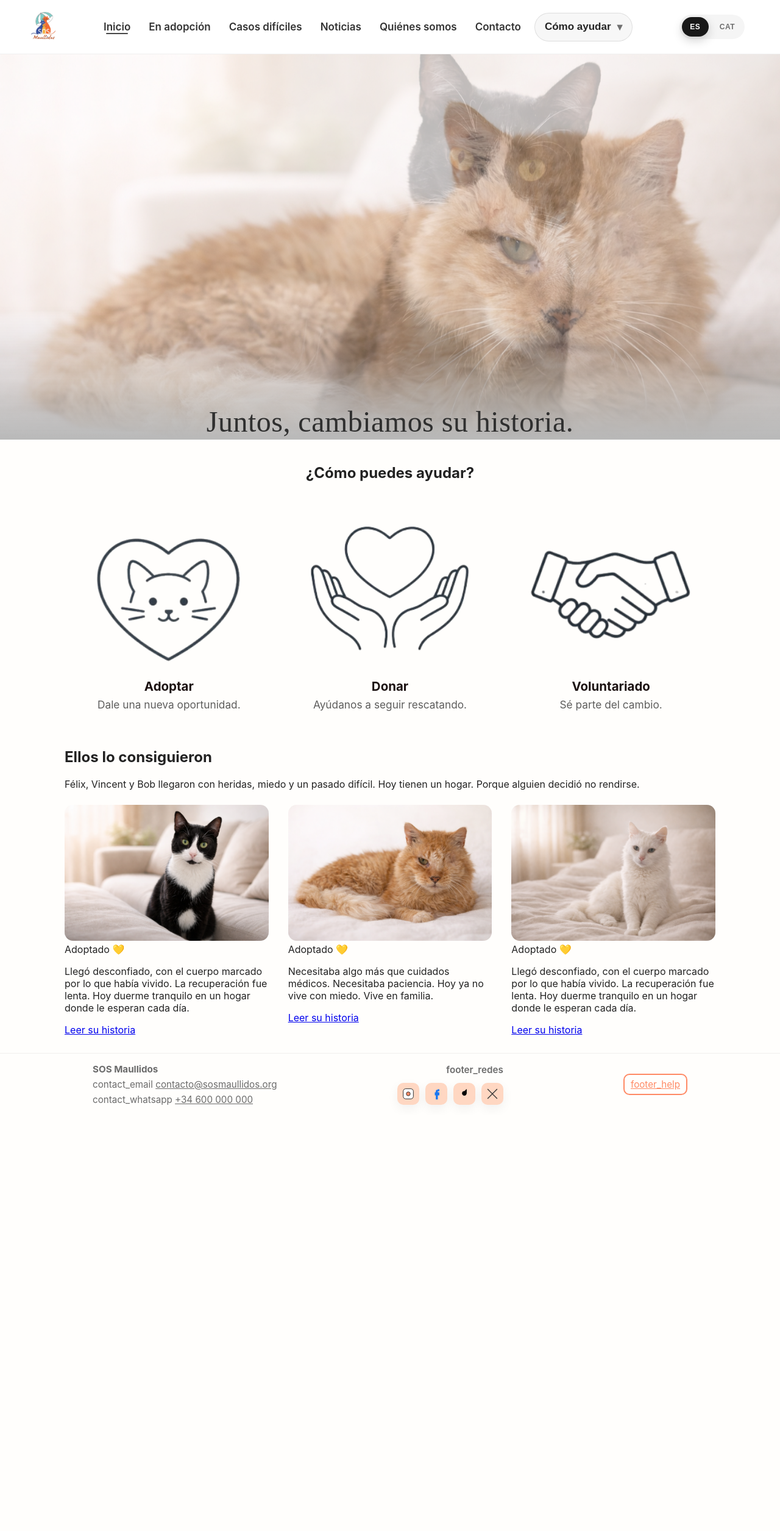
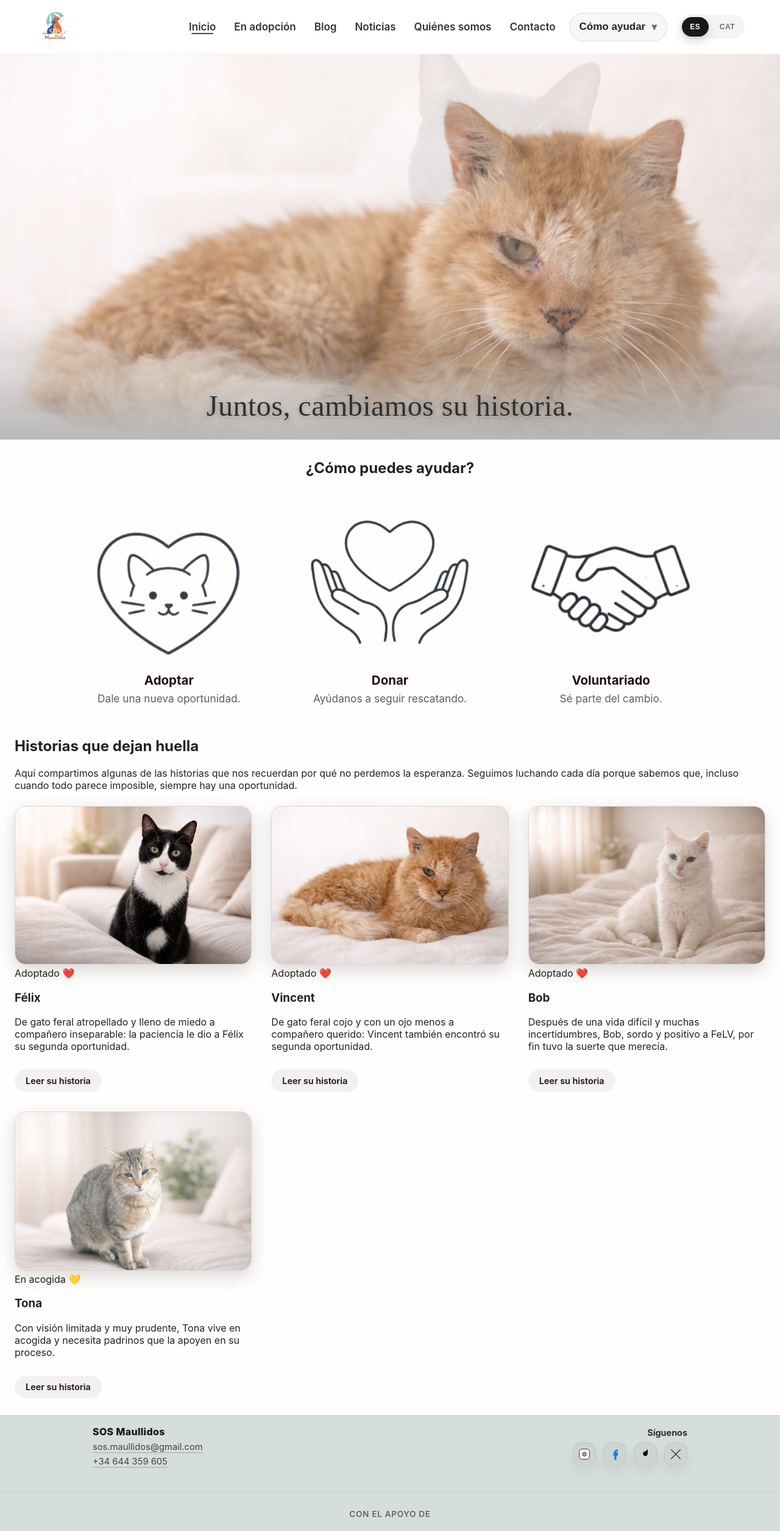
Before and after one commit to MontseMoran/sos-maullidos, a React (Vite) app: page /#/ in a window 1280 px wide. Shown: the top 2511 px of the page at 61% size. Before the commit the page ends 1829 px from the top, so only its background shows below. Built offline with nearby package versions, Linux system fonts and the light colour scheme; no server answers.

Commit message:
Add footer and images

```diff
--- a/src/components/Footer/Footer.jsx
+++ b/src/components/Footer/Footer.jsx
@@ -4,31 +4,34 @@
 
 export default function Footer() {
   const { t } = useTranslation();
+  const { t: tHome } = useTranslation("home");
+
   return (
     <footer className="site-footer">
       <div className="inner">
         <div className="left">
           <div className="brand-small">{t("brand")}</div>
+
           <div className="contact-small">
-            {t("contact_email")}{" "}
-            <a href="mailto:contacto@sosmaullidos.org">
-              contacto@sosmaullidos.org
+            <a href="mailto:sos.maullidos@gmail.com">
+              sos.maullidos@gmail.com
             </a>
           </div>
+
           <div className="contact-small">
-            {t("contact_whatsapp")}{" "}
             <a
-              href="https://wa.me/34600000000"
+              href="https://wa.me/34644359005"
               target="_blank"
               rel="noopener noreferrer"
             >
-              +34 600 000 000
+              +34 644 359 605
             </a>
           </div>
         </div>
 
         <div className="socials">
-          <div className="social-label">{t("footer_redes")}</div>
+          <div className="social-label">{tHome("footer_redes")}</div>
+
           <div className="social-icons">
             <a
               href="https://www.instagram.com/sosmaullidos/"
@@ -36,6 +39,7 @@
               rel="noopener noreferrer"
               aria-label="Instagram"
             >
+              {/* Instagram */}
               <svg width="20" height="20" viewBox="0 0 24 24" fill="none">
                 <path
                   d="M7 2h10a5 5 0 015 5v10a5 5 0 01-5 5H7a5 5 0 01-5-5V7a5 5 0 015-5z"
@@ -51,8 +55,9 @@
                 />
               </svg>
             </a>
+
             <a
-              href="https://www.facebook.com/sosmaullidos?locale=es_ES"
+              href="https://www.facebook.com/sosmaullidos"
               target="_blank"
               rel="noopener noreferrer"
               aria-label="Facebook"
@@ -64,6 +69,7 @@
                 />
               </svg>
             </a>
+
             <a
               href="https://www.tiktok.com/@sos.maullidos"
               target="_blank"
@@ -79,6 +85,7 @@
                 />
               </svg>
             </a>
+
             <a
               href="https://x.com/sos_maullidos"
               target="_blank"
@@ -96,15 +103,31 @@
             </a>
           </div>
         </div>
+      </div>
 
-        <div className="right">
-          <div className="help-cta">
-            <a className="btn" href="/contacto">
-              {t("footer_help")}
-            </a>
-          </div>
-        </div>
-      </div>
+      {/* ===== BLOQUE SUBVENCIONES ===== */}
+   <div className="footer-support">
+  <div className="footer-support-title">
+    {tHome("footer_support")}
+  </div>
+
+  <div className="footer-logos">
+    <div className="footer-logo footer-logo--light">
+      <img
+        src="images/gobierno.png"
+        alt="Gobierno de España - Ministerio de Derechos Sociales y Agenda 2030"
+      />
+    </div>
+
+    <div className="footer-logo footer-logo--dark">
+      <img
+        src="images/ayuntamiento.png"
+        alt="Ajuntament de Pallejà"
+      />
+    </div>
+  </div>
+</div>
+
     </footer>
   );
 }
--- a/src/components/Footer/footer.scss
+++ b/src/components/Footer/footer.scss
@@ -1,72 +1,152 @@
+.site-footer {
+  background: #d6dedb;
+  border-top: 1px solid rgba(0, 0, 0, 0.06);
+  padding: 28px 0;
+}
+
 .site-footer .inner {
-  font-size: 0.95rem;
+  /* mobile first */
   display: flex;
-  align-items: center;
-  justify-content: space-between;
-  gap: 16px;
+  flex-direction: column;
+  gap: 20px;
+
+  padding: 0 18px;
 }
+
+/* ===== LEFT ===== */
+
 .site-footer .left {
   display: flex;
   flex-direction: column;
   gap: 6px;
 }
+
 .site-footer .brand-small {
-  font-weight: 700;
+  font-weight: 800;
+  font-size: 1rem;
+  letter-spacing: 0.02em;
+  color: rgba(0, 0, 0, 0.9);
 }
+
+.site-footer .contact-small {
+  font-size: 0.92rem;
+  color: rgba(0, 0, 0, 0.7);
+}
+
 .site-footer .contact-small a {
   color: inherit;
-  text-decoration: underline;
+  text-decoration: none;
+  border-bottom: 1px solid rgba(0, 0, 0, 0.25);
+  transition: color 0.15s ease, border-color 0.15s ease;
 }
+
+.site-footer .contact-small a:hover {
+  color: rgba(0, 0, 0, 0.9);
+  border-bottom-color: rgba(0, 0, 0, 0.5);
+}
+
+/* ===== SOCIALS ===== */
+
 .socials {
   display: flex;
   flex-direction: column;
-  gap: 6px;
-  align-items: flex-end;
+  gap: 8px;
 }
+
 .social-label {
-  font-weight: 600;
-  margin-bottom: 6px;
+  font-size: 0.9rem;
+  font-weight: 700;
+  color: rgba(0, 0, 0, 0.8);
 }
+
 .social-icons {
   display: flex;
-  gap: 10px;
+  gap: 12px;
+  flex-wrap: wrap;
 }
+
 .social-icons a {
+  width: 38px;
+  height: 38px;
+  border-radius: 14px;
+
   display: inline-flex;
   align-items: center;
   justify-content: center;
-  width: 36px;
-  height: 36px;
-  border-radius: 10px;
-  background: var(--accent-2);
-  box-shadow: 0 6px 18px rgba(14, 20, 30, 0.06);
-  transition: transform 0.12s;
-}
-.social-icons a:hover {
-  transform: translateY(-4px);
-}
-.right .help-cta .btn {
-  background: transparent;
-  color: var(--accent);
-  border: 2px solid var(--accent);
-  padding: 6px 10px;
-  border-radius: 10px;
+
+  background: rgba(0, 0, 0, 0.04);
+  border: 1px solid rgba(0, 0, 0, 0.08);
+  box-shadow: 0 10px 20px rgba(14, 20, 30, 0.06);
+
+  transition: transform 0.14s ease,
+              box-shadow 0.14s ease,
+              background 0.14s ease;
 }
 
-@media (max-width: 600px) {
+.social-icons a:hover {
+  transform: translateY(-3px);
+  background: rgba(0, 0, 0, 0.06);
+  box-shadow: 0 14px 28px rgba(14, 20, 30, 0.12);
+}
+.footer-support {
+  margin-top: 40px;
+  padding-top: 28px;
+  border-top: 1px solid rgba(0,0,0,0.06);
+
+  text-align: center;
+}
+
+.footer-support-title {
+  font-size: 0.85rem;
+  font-weight: 600;
+  letter-spacing: 0.05em;
+  text-transform: uppercase;
+  color: rgba(0,0,0,0.55);
+  margin-bottom: 22px;
+}
+
+.footer-logos {
+  display: flex;
+  justify-content: center;
+  align-items: center;
+  gap: 60px;
+  flex-wrap: wrap;
+}
+
+.footer-logos img {
+  height: 60px;
+  width: auto;
+  object-fit: contain;
+
+  background: #5cbe92;
+  padding: 12px 18px;
+  border-radius: 12px;
+
+  box-shadow: 0 6px 18px rgba(0,0,0,0.06);
+
+  transition: transform 0.2s ease, box-shadow 0.2s ease;
+}
+
+.footer-logos img:hover {
+  transform: translateY(-3px);
+  box-shadow: 0 10px 24px rgba(0,0,0,0.08);
+}
+
+
+
+/* ===== DESKTOP ===== */
+
+@media (min-width: 900px) {
   .site-footer .inner {
-    flex-direction: column;
-    align-items: flex-start;
+    max-width: 1200px;
+    margin: 0 auto;
+
+    flex-direction: row;
+    align-items: center;
+    justify-content: space-between;
   }
+
   .socials {
-    align-self: stretch;
-    justify-content: space-between;
-    flex-direction: row;
-    width: 100%;
-  }
-  .right {
-    width: 100%;
-    display: flex;
-    justify-content: flex-end;
+    align-items: flex-end;
   }
 }
--- a/src/components/Nav/Nav.jsx
+++ b/src/components/Nav/Nav.jsx
@@ -61,11 +61,11 @@
             </NavLink>
 
             <NavLink
-              to="/casos-dificiles"
+              to="/blog"
               className={navClass}
               onClick={closeAll}
             >
-              {t("cases")}
+              {t("blog")}
             </NavLink>
 
             <NavLink to="/noticias" className={navClass} onClick={closeAll}>
--- a/src/components/Nav/nav.scss
+++ b/src/components/Nav/nav.scss
@@ -317,9 +317,11 @@
     padding: 12px 18px;
     min-height: 72px;
 
-    display: grid;
-    grid-template-columns: auto 1fr auto;
+    display: flex;
+    flex-wrap: nowrap;
     align-items: center;
+    justify-content: space-between;
+    gap: 12px;
   }
 
   .nav-item::after {
@@ -335,54 +337,73 @@
   }
 
   .brand-logo {
-    transform: translateX(-18px);
+    transform: none;
+  }
+
+  .brand {
+    flex: 0 0 auto;
   }
 
   .nav-drawer {
-    flex-basis: auto;
+    flex: 1 1 auto;
+    min-width: 0;
   }
 
   .links {
     position: static;
-    width: auto;
+    width: 100%;
+    min-width: 0;
     max-height: none;
     overflow: visible;
-
     background: transparent;
     backdrop-filter: none;
     border: 0;
     border-radius: 0;
     box-shadow: none;
-
+    margin-right: 0;
     opacity: 1;
     pointer-events: auto;
     transform: none;
     transition: none;
-
-    padding-left: 28px;
-    margin: 0;
-    justify-self: center;
+    padding-left: 0;
+    justify-self: auto;
     z-index: auto;
   }
 
   .links-inner {
     flex-direction: row;
     align-items: center;
+    justify-content: flex-end;
     gap: 14px;
     padding: 0;
     flex-wrap: nowrap;
     white-space: nowrap;
+    width: 100%;
+    min-width: 0;
+    max-width: none;
+    margin: 0;
+  }
+
+  .nav-item {
+    width: auto;
+    justify-content: center;
+    text-align: center;
+    flex: 0 0 auto;
   }
 
   .nav-left {
-    justify-self: start;
-    flex: initial;
-    min-width: auto;
+    display: flex;
+    align-items: center;
+    gap: 18px;
+    flex: 1 1 auto;
+    min-width: 0;
+    flex-wrap: nowrap;
   }
 
   .nav-right {
-    justify-self: end;
+    flex: 0 0 auto;
     align-self: center;
+    margin-left: 8px;
   }
 
   .nav-item:hover::after {
@@ -391,6 +412,12 @@
 
   .dropdown {
     position: relative;
+    width: auto;
+    flex: 0 0 auto;
+  }
+
+  .drop-btn {
+    width: auto;
   }
 
   .drop-panel {
--- a/src/i18n/locales/cat/common.json
+++ b/src/i18n/locales/cat/common.json
@@ -2,7 +2,7 @@
   "brand": "SOS Maullidos",
   "home": "Inici",
   "adoption": "En adopció",
-  "cases": "Casos difícils",
+  "blog": "Blog",
   "news": "Notícies",
   "about": "Qui som",
   "contact": "Contacte",
--- a/src/i18n/locales/cat/home.json
+++ b/src/i18n/locales/cat/home.json
@@ -1,12 +1,15 @@
 {
   "hero_title": "Junts, canviem la seva història.",
-  "success_title": "Ells ho van aconseguir",
-  "success_intro": "En Fèlix, en Vincent i en Bob van arribar amb ferides, por i un passat difícil. Avui tenen una llar. Perquè algú va decidir no rendir-se.",
+  "success_title": "Històries que deixen petjada",
+  "success_intro": "Aquí compartim algunes de les històries que ens recorden per què no perdem l’esperança. Continuem lluitant cada dia perquè sabem que, fins i tot quan tot sembla impossible, sempre hi ha una oportunitat.",
 
-  "felix_excerpt": "Va arribar desconfiat, amb el cos marcat pel que havia viscut. La recuperació va ser lenta. Avui dorm tranquil en una llar on l’esperen cada dia.",
-  "vincent_excerpt": "Necessitava alguna cosa més que cures mèdiques. Necessitava paciència. Avui ja no viu amb por. Viu en família.",
+  "felix_excerpt": "De gat feral atropellat i ple de por a company inseparable: la paciència va donar a en Félix la seva segona oportunitat.",
+  "vincent_excerpt": "De gat feral coix i amb un ull menys a company estimat: el Vincent també va trobar la seva segona oportunitat.",
+  "bob_excerpt": "Després d’una vida difícil i plena d’incerteses, en Bob, sord i positiu a FeLV, per fi va tenir la sort que es mereixia.",
+  "tona_excerpt":"Amb visió limitada i molt prudent, la Tona viu protegida en acollida i busca padrins que l’ajudin en el seu camí.",
 
-  "adopted_badge": "Adoptat 💛",
+  "adopted_badge": "Adoptat ❤️",
+  "in_foster_badge": "En acollida 💛",
   "read_story": "Llegir la seva història",
   "help_title": "Com pots ajudar?",
 "help_adopt_title": "Adoptar",
@@ -14,5 +17,8 @@
 "help_donate_title": "Donar",
 "help_donate_desc": "Ajuda’ns a continuar rescatant.",
 "help_volunteer_title": "Voluntariat",
-"help_volunteer_desc": "Sigues part del canvi."
+"help_volunteer_desc": "Sigues part del canvi.",
+"footer_redes": "Segueix-nos",
+"footer_support": "Amb el suport de"
+
 }
--- a/src/i18n/locales/es/common.json
+++ b/src/i18n/locales/es/common.json
@@ -2,7 +2,7 @@
   "brand": "SOS Maullidos",
   "home": "Inicio",
   "adoption": "En adopción",
-  "cases": "Casos difíciles",
+  "blog": "Blog",
   "news": "Noticias",
   "about": "Quiénes somos",
   "contact": "Contacto",
--- a/src/i18n/locales/es/home.json
+++ b/src/i18n/locales/es/home.json
@@ -1,12 +1,15 @@
 {
   "hero_title": "Juntos, cambiamos su historia.",
-  "success_title": "Ellos lo consiguieron",
-  "success_intro": "Félix, Vincent y Bob llegaron con heridas, miedo y un pasado difícil. Hoy tienen un hogar. Porque alguien decidió no rendirse.",
+  "success_title": "Historias que dejan huella",
+  "success_intro": "Aquí compartimos algunas de las historias que nos recuerdan por qué no perdemos la esperanza. Seguimos luchando cada día porque sabemos que, incluso cuando todo parece imposible, siempre hay una oportunidad.",
 
-  "felix_excerpt": "Llegó desconfiado, con el cuerpo marcado por lo que había vivido. La recuperación fue lenta. Hoy duerme tranquilo en un hogar donde le esperan cada día.",
-  "vincent_excerpt": "Necesitaba algo más que cuidados médicos. Necesitaba paciencia. Hoy ya no vive con miedo. Vive en familia.",
+  "felix_excerpt": "De gato feral atropellado y lleno de miedo a compañero inseparable: la paciencia le dio a Félix su segunda oportunidad.",
+  "vincent_excerpt": "De gato feral cojo y con un ojo menos a compañero querido: Vincent también encontró su segunda oportunidad.",
+  "bob_excerpt": "Después de una vida difícil y muchas incertidumbres, Bob, sordo y positivo a FeLV, por fin tuvo la suerte que merecía.",
+  "tona_excerpt":"Con visión limitada y muy prudente, Tona vive en acogida y necesita padrinos que la apoyen en su proceso.",
 
-  "adopted_badge": "Adoptado 💛",
+  "adopted_badge": "Adoptado ❤️",
+  "in_foster_badge": "En acogida 💛",
   "read_story": "Leer su historia",
   "help_title": "¿Cómo puedes ayudar?",
   "help_adopt_title": "Adoptar",
@@ -14,6 +17,8 @@
   "help_donate_title": "Donar",
   "help_donate_desc": "Ayúdanos a seguir rescatando.",
   "help_volunteer_title": "Voluntariado",
-  "help_volunteer_desc": "Sé parte del cambio."
+  "help_volunteer_desc": "Sé parte del cambio.",
+"footer_redes": "Síguenos",
+"footer_support": "Con el apoyo de"
 
 }
--- a/src/pages/Home.jsx
+++ b/src/pages/Home.jsx
@@ -144,6 +144,7 @@
               <img src="images/felix.png" alt="Félix" />
               <span className="badge">{tHome("adopted_badge")}</span>
             </div>
+            <h3 className="story-name">Félix</h3>
             <p>{tHome("felix_excerpt")}</p>
             <Link to="/historias/felix" className="btn">
               {tHome("read_story")}
@@ -155,18 +156,31 @@
               <img src="images/vincent.png" alt="Vincent" />
               <span className="badge">{tHome("adopted_badge")}</span>
             </div>
+            <h3 className="story-name">Vincent</h3>
             <p>{tHome("vincent_excerpt")}</p>
             <Link to="/historias/vincent" className="btn">
               {tHome("read_story")}
             </Link>
           </div>
- <div className="story-card">
+          <div className="story-card">
             <div className="story-image">
               <img src="images/bob.png" alt="Félix" />
               <span className="badge">{tHome("adopted_badge")}</span>
             </div>
-            <p>{tHome("felix_excerpt")}</p>
+            <h3 className="story-name">Bob</h3>
+            <p>{tHome("bob_excerpt")}</p>
             <Link to="/historias/bob" className="btn">
+              {tHome("read_story")}
+            </Link>
+          </div>
+           <div className="story-card">
+            <div className="story-image">
+              <img src="images/tona.png" alt="Tona" />
+              <span className="badge">{tHome("in_foster_badge")}</span>
+            </div>
+            <h3 className="story-name">Tona</h3>
+            <p>{tHome("tona_excerpt")}</p>
+            <Link to="/historias/tona" className="btn">
               {tHome("read_story")}
             </Link>
           </div>
--- a/src/styles/Home.scss
+++ b/src/styles/Home.scss
@@ -59,9 +59,10 @@
   min-height: 70vh;
   display: flex;
   align-items: flex-end;
-  padding-bottom: 32px;
+  padding-bottom: 44px;
   justify-content: center;
   text-align: center;
+  padding-bottom: clamp(16px, 4vh, 56px);
 }
 
 .hero-title {
@@ -71,7 +72,10 @@
   line-height: 1.2;
   letter-spacing: 0.01em;
   color: #2f2f2f;
-  margin: 0;
+  margin: 0 0 clamp(26px, 1.2vh, 18px);
+   text-shadow:
+    0 1px 1px rgba(255, 255, 255, 0.35),
+    0 2px 6px rgba(0, 0, 0, 0.28);
 }
 
 .story-image img {
@@ -163,9 +167,35 @@
   gap: 32px;
   margin-top: 24px;
 }
+.story-image img {
+  border-radius: 18px;
+  border: 1px solid rgba(0,0,0,0.16);
+  box-shadow: 0 10px 30px rgba(0,0,0,0.15);
+}
+
+.story-card .btn {
+  display: inline-block;
+  margin-top: 12px;
+  padding: 10px 18px;
+  border-radius: 999px;
+  font-size: 0.9rem;
+  font-weight: 600;
+  text-decoration: none;
+
+  background: rgba(0, 0, 0, 0.05);
+  color: #1c1212;
+
+  transition: all 0.2s ease;
+}
+
+.story-card .btn:hover {
+  background: rgba(0, 0, 0, 0.9);
+  color: #fff;
+}
+
 
 /* ===== TABLET (>=600px) ===== */
-@media (min-width: 600px) {
+@media (min-width: 600px) and (max-width: 899px) {
   .help-section {
     padding: 40px 0;
   }
@@ -200,10 +230,55 @@
   .help-card p {
     font-size: 1.03rem;
   }
+ .success-section {
+    max-width: 760px;
+    margin: 0 auto;
+  }
+    .success-section p {
+    max-width: 520px;
+  }
+
+  .story-card {
+    display: grid;
+    grid-template-columns: minmax(260px, 340px) minmax(0, 1fr);
+    gap: 12px 18px;
+    align-items: start;
+  }
+
+  .story-card .story-image {
+    grid-column: 1;
+    grid-row: 1 / span 2;
+    align-self: center;
+    justify-self: start;
+    width: 100%;
+  }
+
+  .story-card .story-image img {
+    width: 100%;
+    min-height: 220px;
+    object-fit: cover;
+  }
+
+  .story-card p {
+    grid-column: 2;
+    grid-row: 1;
+    margin: 0;
+  }
+
+  .story-card .btn {
+    grid-column: 2;
+    grid-row: 2;
+    justify-self: start;
+  }
 }
 
 /* ===== DESKTOP (>=900px) ===== */
 @media (min-width: 900px) {
+  .help-grid {
+    grid-template-columns: repeat(3, 1fr);
+    gap: 20px;
+  }
+
   .help-icon-wrapper {
     height: 300px;
   }
@@ -225,8 +300,16 @@
   .help-card p {
     font-size: 1.08rem;
   }
-   .stories-grid {
+  .stories-grid {
     grid-template-columns: repeat(3, 1fr);
+    max-width: none;
+    margin: 24px auto 0;
+  }
+
+  .container.success-section {
+    max-width: 1400px;
+    padding-left: 24px;
+    padding-right: 24px;
   }
 }
 
@@ -253,6 +336,17 @@
   .help-card p {
     font-size: 1.12rem;
   }
+
+  .container.success-section {
+    max-width: 2000px;
+    padding-left: clamp(28px, 3vw, 56px);
+    padding-right: clamp(28px, 3vw, 56px);
+  }
+
+  .stories-grid {
+    grid-template-columns: repeat(4, minmax(0, 1fr));
+    max-width: none;
+  }
 }
 
 /* ===== MUY GRANDES (>=1920px) ===== */
@@ -277,7 +371,14 @@
     .help-grid {
     gap: 80px;
   }
-   .help-section .container {
-    max-width: 1600px;
+  .help-section .container {
+    max-width: 2000px;
+    gap: 32px;
+  }
+
+  .container.success-section {
+    max-width: 2200px;
+    padding-left: clamp(36px, 4vw, 84px);
+    padding-right: clamp(36px, 4vw, 84px);
   }
 }
```
Also changed, not shown: public/images/ayuntamiento.png (added), public/images/gobierno.png (added).
